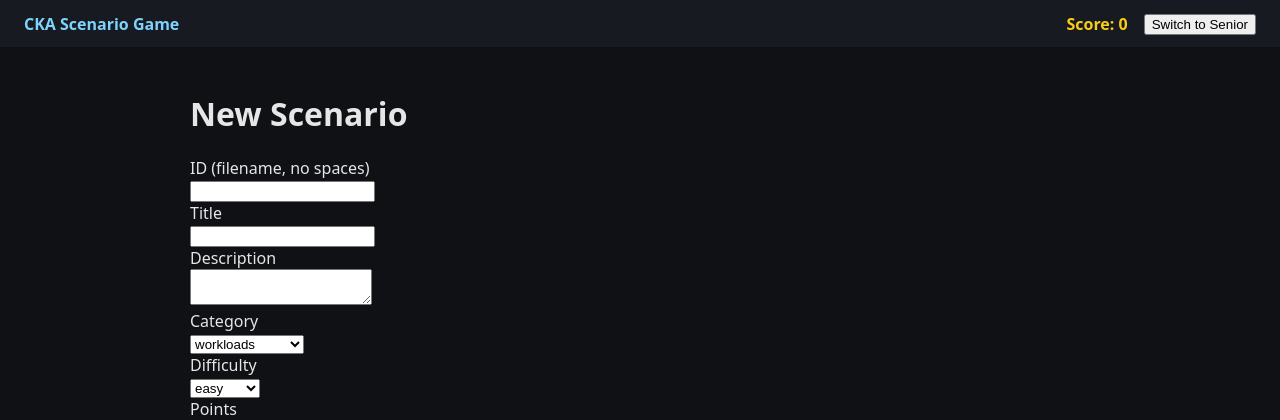
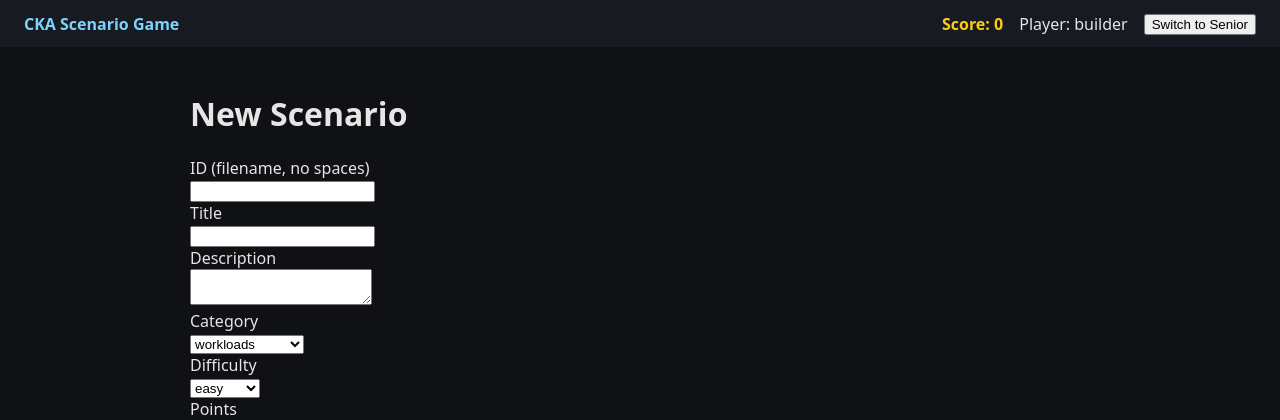
Before and after one commit to dualspx/k8s-training, a FastAPI app: page /author/new in a window 1280 px wide. Shown: the top 420 px of the page. Run offline with FastAPI, Linux system fonts and the light colour scheme.

Commit message:
Show player name in the web nav bar on every page
Adds get_player_name() to every TemplateResponse context dict in
create_app() (dashboard, scenario_detail's two branches, author_list,
author_new, author_edit) and renders it as a new #player-name span in
base.html's nav, next to the existing #total-score span.

Co-Authored-By: Claude Sonnet 5 <noreply@anthropic.com>

```diff
--- a/cka_game/web/app.py
+++ b/cka_game/web/app.py
@@ -8,6 +8,7 @@ from fastapi.responses import RedirectResponse
 from fastapi.staticfiles import StaticFiles
 from fastapi.templating import Jinja2Templates
 
+from cka_game.core.identity import get_player_name
 from cka_game.core.paths import PROGRESS_PATH, SCENARIOS_DIR
 from cka_game.core.progress import ProgressStore
 from cka_game.core.scenarios import (
@@ -46,7 +47,12 @@ def create_app() -> FastAPI:
         return templates.TemplateResponse(
             request,
             "dashboard.html",
-            {"rows": rows, "total_score": total_score, "mode": _mode(request)},
+            {
+                "rows": rows,
+                "total_score": total_score,
+                "mode": _mode(request),
+                "player_name": get_player_name(),
+            },
         )
 
     @app.get("/scenario/{scenario_id}")
@@ -56,7 +62,12 @@ def create_app() -> FastAPI:
             return templates.TemplateResponse(
                 request,
                 "not_found.html",
-                {"scenario_id": scenario_id, "mode": _mode(request), "total_score": _total_score()},
+                {
+                    "scenario_id": scenario_id,
+                    "mode": _mode(request),
+                    "total_score": _total_score(),
+                    "player_name": get_player_name(),
+                },
                 status_code=404,
             )
         entry = store.get(scenario_id)
@@ -70,6 +81,7 @@ def create_app() -> FastAPI:
                 "revealed_hints": revealed_hints,
                 "mode": _mode(request),
                 "total_score": _total_score(),
+                "player_name": get_player_name(),
             },
         )
 
@@ -105,7 +117,12 @@ def create_app() -> FastAPI:
         return templates.TemplateResponse(
             request,
             "author_list.html",
-            {"scenarios": scenarios, "mode": _mode(request), "total_score": _total_score()},
+            {
+                "scenarios": scenarios,
+                "mode": _mode(request),
+                "total_score": _total_score(),
+                "player_name": get_player_name(),
+            },
         )
 
     @app.get("/author/new")
@@ -113,7 +130,12 @@ def create_app() -> FastAPI:
         return templates.TemplateResponse(
             request,
             "author_form.html",
-            {"scenario": None, "mode": _mode(request), "total_score": _total_score()},
+            {
+                "scenario": None,
+                "mode": _mode(request),
+                "total_score": _total_score(),
+                "player_name": get_player_name(),
+            },
         )
 
     @app.get("/author/{scenario_id}/edit")
@@ -122,7 +144,12 @@ def create_app() -> FastAPI:
         return templates.TemplateResponse(
             request,
             "author_form.html",
-            {"scenario": scenario, "mode": _mode(request), "total_score": _total_score()},
+            {
+                "scenario": scenario,
+                "mode": _mode(request),
+                "total_score": _total_score(),
+                "player_name": get_player_name(),
+            },
         )
 
     @app.post("/author/scenario")
--- a/cka_game/web/templates/base.html
+++ b/cka_game/web/templates/base.html
@@ -9,6 +9,7 @@
   <header class="nav">
     <a href="/" class="brand">CKA Scenario Game</a>
     <span id="total-score" class="score">Score: {{ total_score }}</span>
+    <span id="player-name" class="player">Player: {{ player_name }}</span>
     {% if mode == "senior" %}
       <a href="/author">Author</a>
       <form method="post" action="/mode/junior" class="mode-form"><button type="submit">Switch to Junior</button></form>
```
Also changed, not shown: tests/web/test_web_identity.py (added, +28 -0 lines).
